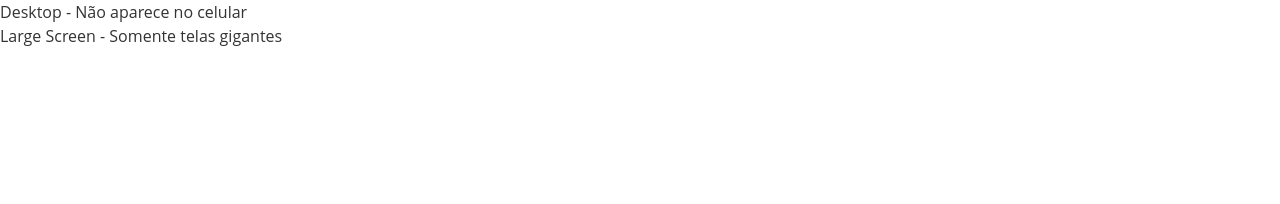
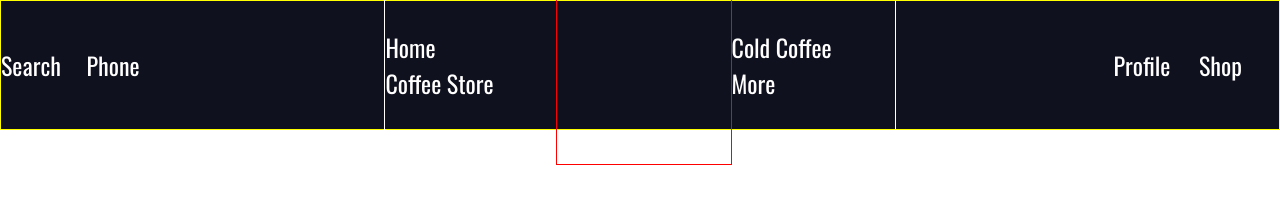
Before and after one commit to hcode-lab-ferrari/empreeduca2023, a website: page index.html in a window 1280 px wide. Drawn offline with Linux system fonts and the light colour scheme.

Commit message:
header e nav

```diff
--- /dev/null
+++ b/assets/sass/fonts.scss
@@ -0,0 +1,15 @@
+@font-face {
+    font-family: oswald;
+    font-weight: normal;
+    src: url('../fonts/oswald/static/Oswald-Regular.ttf');
+}
+@font-face {
+    font-family: oswald;
+    font-weight: 300;
+    src: url('../fonts/oswald/static/Oswald-Light.ttf');
+}
+@font-face {
+    font-family: oswald;
+    font-weight: bold;
+    src: url('../fonts/oswald/static/Oswald-Bold.ttf');
+}
--- a/assets/sass/header.scss
+++ b/assets/sass/header.scss
@@ -4,13 +4,50 @@
 // Media Queries - É uma técnica que permite que você aplique estilos CSS diferentes para diferentes tamanhos de tela.
 //Mobile First
 .hide-on-desktop {
-    display: block;
+    display: flex;
 }
 
 .hide-on-mobile {
     display: none;
 }
+.show-on-large-screen {
+    display: none;
+}
 
+.header-top-site > nav {
+    font-family: oswald;
+    font-size: 1.5em;
+    align-items: center;
+    height: 130px;
+    background-color: #10111F;
+    color: #fff;
+    & .block-logo {
+        display: flex;
+        flex-basis: 40%;
+        align-items: center;
+        border: solid 1px white;
+        justify-content: space-around;
+        & #logotipo {
+            width: 200px;
+            height: 200px;
+            border: solid 1px red;
+        }
+    }
+    & ul {
+        margin:0;
+        padding: 0;
+        & > li  {
+            display: inline-flex;
+            list-style: none;
+            min-width: 80px;
+            text-align: center;
+        }
+    }
+    &  a {
+        color: #fff;
+        text-decoration: none;
+    }
+}
 
 //tablet
 @media (min-width: 768px){
@@ -23,7 +60,9 @@
     }
 
     .hide-on-mobile {
-        display: block;
+        display: flex;
+        border: solid 1px yellow;
+        justify-content: space-between;
     }
 }
 //large screen
--- a/assets/sass/index.scss
+++ b/assets/sass/index.scss
@@ -1,2 +1,3 @@
 @import 'reset.scss';
+@import 'fonts.scss';
 @import 'header.scss';
--- a/index.html
+++ b/index.html
@@ -9,9 +9,34 @@
 </head>
 
 <body>
-    <header>
+    <header class="header-top-site">
         <nav class="hide-on-desktop">Tablet e Mobile - Não aparece no desktop</nav>
-        <nav class="hide-on-mobile">Desktop - Não aparece no celular</nav>
+        <nav class="hide-on-mobile">
+            <div>
+                <ul class="icons-image">
+                    <li><a href="/search">Search</a></li>
+                    <li><a href="/phone">Phone</a></li>
+                </ul>
+            </div>
+            <div class="block-logo">
+                <ul class="links">
+                    <li><a href="/">Home</a></li>
+                    <li><a href="/store">Coffee Store</a></li>
+                </ul>
+                <div id="logotipo"></div>
+                <ul class="links">
+                    <li><a href="/cold-coffee">Cold Coffee</a></li>
+                    <li><a href="/#">More</a></li>
+                </ul>
+            </div>
+            <div>
+                <ul class="icons-image">
+                    <li><a href="/profile">Profile</a></li>
+                    <li><a href="/shop">Shop</a></li>
+                </ul>
+            </div>
+
+        </nav>
         <nav class="show-on-large-screen">Large Screen - Somente telas gigantes</nav>
     </header>
 </body>
```
Also changed, not shown: assets/css/fonts.css (added), assets/css/header.css, assets/css/index.css, assets/fonts/oswald/Oswald-VariableFont_wght.ttf (added), assets/fonts/oswald/static/Oswald-Bold.ttf (added), assets/fonts/oswald/static/Oswald-ExtraLight.ttf (added), assets/fonts/oswald/static/Oswald-Light.ttf (added), assets/fonts/oswald/static/Oswald-Medium.ttf (added), assets/fonts/oswald/static/Oswald-Regular.ttf (added), assets/fonts/oswald/static/Oswald-SemiBold.ttf (added).
